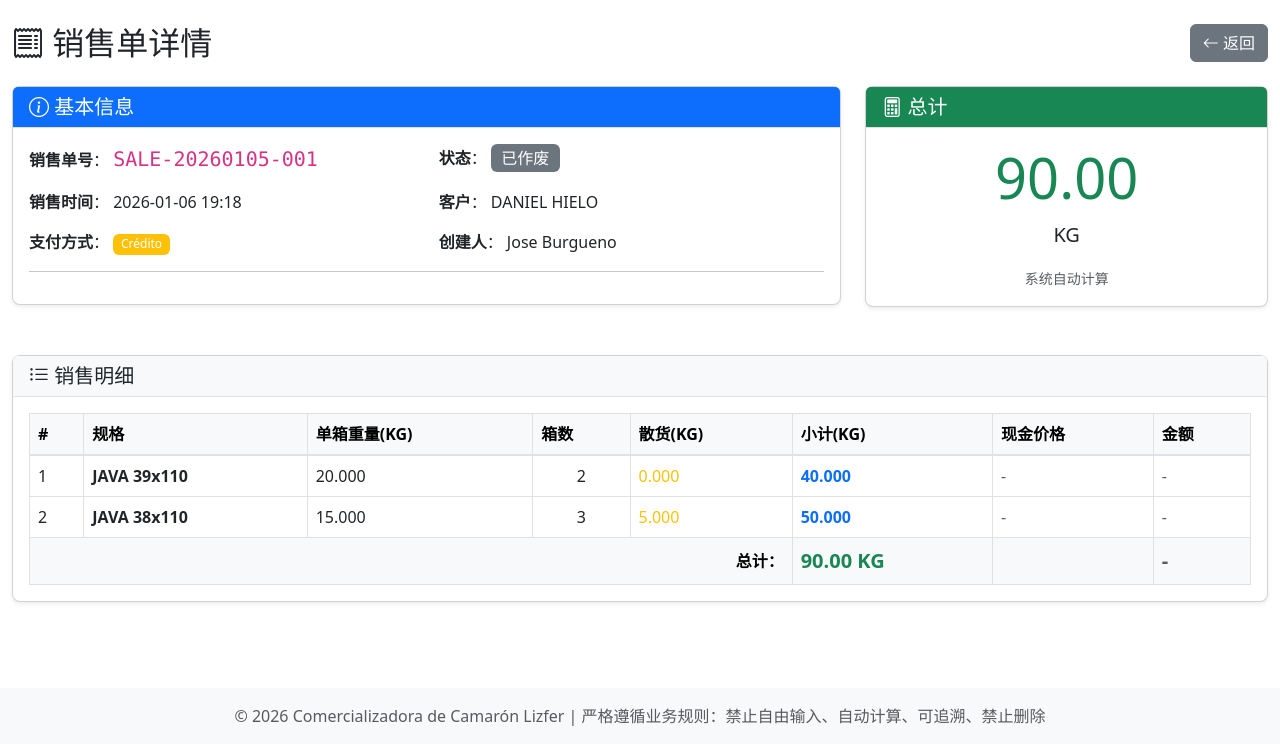
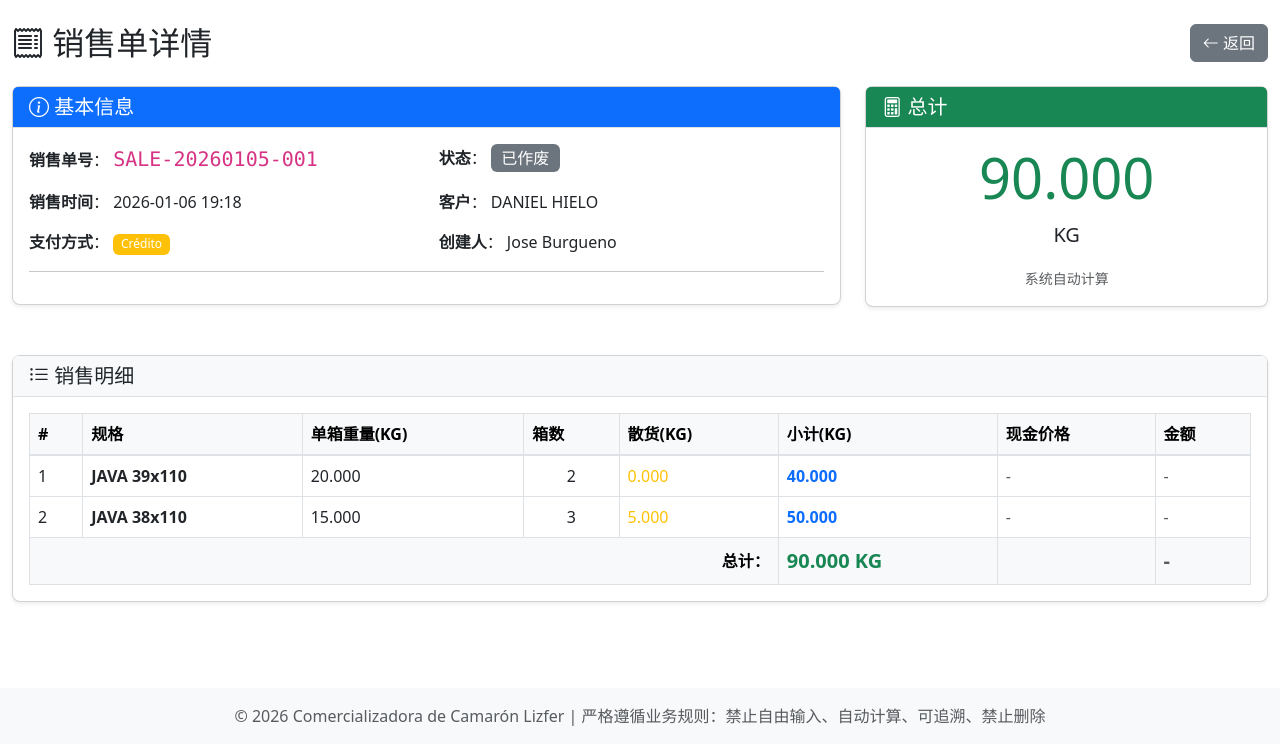
Before and after one commit to sayanget/Joseshrimp, a Flask app: template app/templates/sales/detail.html in a window 1280 px wide. Shown: the part 56-800 px from the top of the page. Run offline with Flask 3, Linux system fonts and the light colour scheme; the template is opened without the code that fills it: values that come from a table or form of the project are taken from there, others are empty; data comes from the database, SQL or seed files in the repository.

Commit message:
fix: improve total_kg display in sales detail page
- Explicitly convert total_kg to float before formatting
- Use 3 decimal places for weight display
- Ensures proper rendering in production environment

```diff
--- a/app/templates/sales/detail.html
+++ b/app/templates/sales/detail.html
@@ -88,7 +88,7 @@
             </div>
             <div class="card-body text-center">
                 <h1 class="display-4 text-success">
-                    {{ (sale.total_kg | default(0) | number) }}
+                    {{ sale.total_kg|float|number(3) }}
                 </h1>
                 <p class="lead">KG</p>
                 {% if sale.total_amount > 0 %}
@@ -155,7 +155,7 @@
                 <tfoot class="table-light">
                     <tr>
                         <th colspan="5" class="text-end"><span data-i18n="sales.total">总计</span>：</th>
-                        <th class="text-success fs-5">{{ (sale.total_kg | default(0) | number) }} KG</th>
+                        <th class="text-success fs-5">{{ sale.total_kg|float|number(3) }} KG</th>
                         <th></th>
                         <th class="text-success fs-5">
                             {% if sale.total_amount > 0 %}
```
